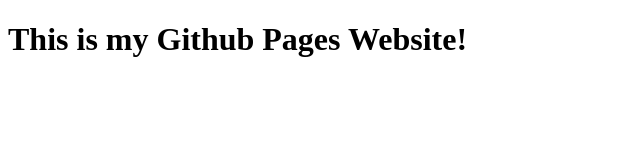
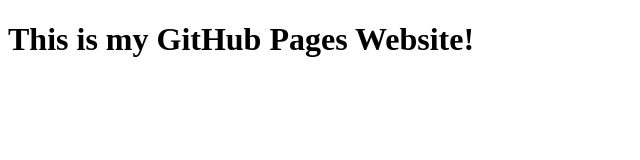
Before and after one commit to AlexAceArmas/AlexAceArmas.github.io, a plain HTML site: page index.html in a window 1280 px wide. Shown: the whole page, without its empty margins (0-640 px from the left). Drawn offline with Linux system fonts and the light colour scheme.

Commit message:
Update index.html

```diff
--- a/index.html
+++ b/index.html
@@ -6,6 +6,6 @@
         </title>
     </head>
     <body>
-        <h1>This is my Github Pages Website!</h1>
+        <h1>This is my GitHub Pages Website!</h1>
     </body>
 </html>
```
